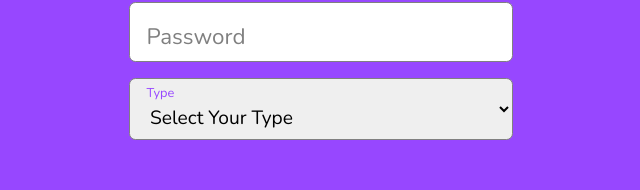
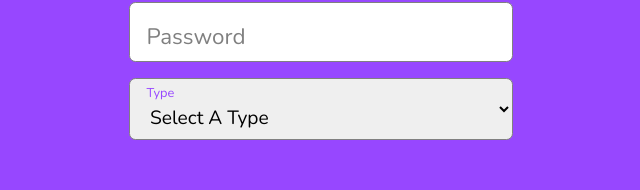
Before and after one commit to abdallahmoubarak/e-learning-system-laravel-react-mongodb, a React (Create React App) app in the folder frontend/: page / in a window 1280 px wide. Shown: the part 299-489 px from the top of the page, without its empty margins (319-959 px from the left). Built offline with nearby package versions, Linux system fonts and the light colour scheme.

Commit message:
changing some defaults frontend

```diff
--- a/frontend/src/components/Button.jsx
+++ b/frontend/src/components/Button.jsx
@@ -1,11 +1,11 @@
-export default function Button({ text, onClick }) {
+export default function Button({ text, onClick, dark }) {
   return (
     <>
       <button onClick={onClick}>{text}</button>
       <style jsx>{`
         button {
-          background: white;
-          color: #9747ff;
+          background: ${dark ? "#9747ff" : "white"};
+          color: ${dark ? "white" : "#9747ff"};
           padding: 0.6rem 3rem;
           border-radius: 0.4rem;
           font-size: 1.2rem;
@@ -16,7 +16,7 @@ export default function Button({ text, onClick }) {
           border: 1px solid #9747ff;
         }
         button:hover {
-          background: #eeddff;
+          background: ${dark ? "#7727ff" : "#eeddff"};
         }
       `}</style>
     </>
--- a/frontend/src/components/Select.jsx
+++ b/frontend/src/components/Select.jsx
@@ -1,17 +1,20 @@
 import React, { useId } from "react";
 
-export default function Select({ name, options, value }) {
+export default function Select({ name, options, selected, setSelected }) {
   const id = useId();
 
   return (
     <>
       <div className="input-container">
-        <select className="input" id={id}>
+        <select
+          className="input"
+          id={id}
+          onChange={(e) => setSelected(e.target.value)}>
           <option value="none" selected disabled hidden>
-            Select Your {name}
+            Select A {name}
           </option>
           {options.map((option) => (
-            <option value={option} selected={option === value}>
+            <option value={option} selected={option === selected}>
               {option}
             </option>
           ))}
--- a/frontend/src/components/pages/Admin.jsx
+++ b/frontend/src/components/pages/Admin.jsx
@@ -1,15 +1,25 @@
+import { useState } from "react";
+import AddEdit from "../AddEdit";
 import Button from "../Button";
 import Table from "../Table";
+import Modal from "../Modal";
 
 export default function Admin() {
+  const [openModal, setOpenModal] = useState(false);
+
   return (
     <>
       <div className="admin-container">
         <div className="search-container">
           <input className="search" placeholder="Search" />
-          <Button text={"Add"} />
+          <Button text={"Add"} onClick={() => setOpenModal(true)} />
         </div>
         <Table header={header} rows={rows} />
+        <Modal
+          openModal={openModal}
+          setOpenModal={setOpenModal}
+          content={<AddEdit />}
+        />
       </div>
       <style jsx>{`
         .admin-container {
@@ -38,4 +48,8 @@ export default function Admin() {
 
 const header = ["Type", "Code", "Name", "Email", "Phone"];
 
-const rows = [{ Code: "he", Name: "ho" }, { Code: "12sdfa" }];
+const rows = [
+  { Type: "Student", Code: "he", Name: "ho" },
+  { Type: "Instructor", Code: "12sdfa" },
+  { Type: "Course", Code: "12sdfa" },
+];
```
